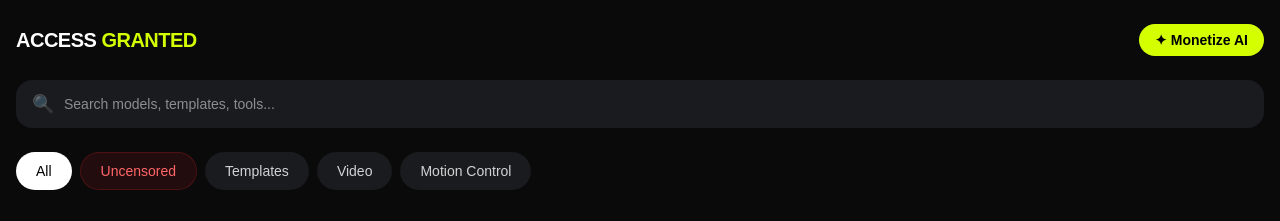
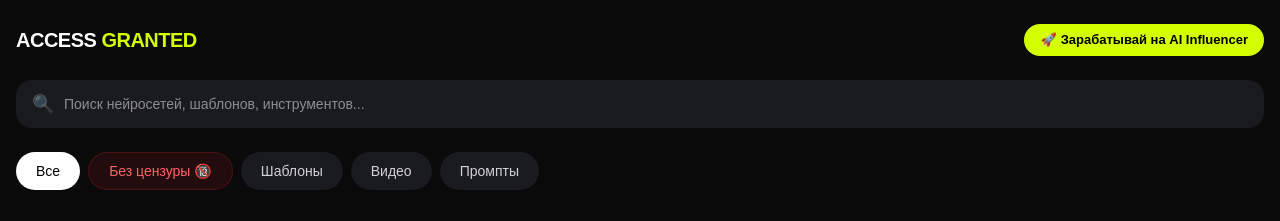
Before and after one commit to Leonardodeterrios/ai-tma, a Next.js app: page / in a window 1280 px wide. Shown: the top 221 px of the page. Built offline with nearby package versions, Linux system fonts and the light colour scheme; grey boxes are pictures that could not be loaded.

Commit message:
Update page.tsx

```diff
--- a/app/page.tsx
+++ b/app/page.tsx
@@ -3,7 +3,6 @@ import { useState } from 'react';
 import Image from 'next/image';
 import BrainTab from './components/BrainTab';
 
-// Добавили nanobanana в список движков
 type Engine = 'flux' | 'seedream' | 'seedance' | 'nanobanana';
 
 export default function Home() {
@@ -52,16 +51,22 @@ export default function Home() {
       {/* Контентная часть */}
       <div className="flex-1 overflow-y-auto pb-24">
 
-        {/* === ВКЛАДКА EXPLORE === */}
+        {/* === ВКЛАДКА EXPLORE (ГЛАВНАЯ) === */}
         {activeTab === 'explore' && (
           <div className="p-4 space-y-6">
             <div className="flex items-center justify-between pt-2">
               <div className="text-xl font-bold tracking-tight">
                 ACCESS <span className="text-[#D4FF00]">GRANTED</span>
               </div>
-              <button className="bg-[#D4FF00] text-black px-4 py-1.5 rounded-full text-sm font-bold flex items-center gap-1 hover:bg-[#bce600] transition-colors">
-                <span>✦</span> Monetize AI
-              </button>
+              {/* Ссылка на твой лендинг */}
+              <a
+                href="https://ai-creators.ru/"
+                target="_blank"
+                rel="noopener noreferrer"
+                className="bg-[#D4FF00] text-black px-4 py-1.5 rounded-full text-[13px] font-bold flex items-center gap-1 hover:bg-[#bce600] transition-colors"
+              >
+                <span>🚀</span> Зарабатывай на AI Influencer
+              </a>
             </div>
 
             <div className="relative">
@@ -70,13 +75,13 @@ export default function Home() {
               </div>
               <input
                 type="text"
-                placeholder="Search models, templates, tools..."
+                placeholder="Поиск нейросетей, шаблонов, инструментов..."
                 className="w-full bg-[#1A1B1E] border-none rounded-2xl py-3.5 pl-12 pr-4 text-sm text-white focus:outline-none focus:ring-1 focus:ring-[#D4FF00]/50"
               />
             </div>
 
             <div className="flex gap-2 overflow-x-auto no-scrollbar pb-2">
-              {['All', 'Uncensored', 'Templates', 'Video', 'Motion Control'].map((tag, i) => (
+              {['Все', 'Без цензуры 🔞', 'Шаблоны', 'Видео', 'Промпты'].map((tag, i) => (
                 <button
                   key={tag}
                   className={`px-5 py-2 rounded-full text-sm font-medium whitespace-nowrap transition-colors ${
@@ -101,25 +106,25 @@ export default function Home() {
 
               <div className="absolute bottom-0 left-0 w-full p-6 bg-gradient-to-t from-black via-black/80 to-transparent z-20">
                 <div className="flex items-center gap-2 mb-2">
-                  <span className="bg-red-500 text-white text-[10px] font-bold uppercase tracking-wider px-2 py-0.5 rounded">Seedream 4.5</span>
-                  <span className="text-[#D4FF00] text-[10px] font-bold uppercase tracking-wider border border-[#D4FF00]/30 px-2 py-0.5 rounded">Uncensored</span>
+                  <span className="bg-red-500 text-white text-[10px] font-bold uppercase tracking-wider px-2 py-0.5 rounded">Seedream 5.0</span>
+                  <span className="text-[#D4FF00] text-[10px] font-bold uppercase tracking-wider border border-[#D4FF00]/30 px-2 py-0.5 rounded">Без цензуры</span>
                 </div>
-                <h3 className="text-2xl font-bold mb-1 text-white">Create From Scratch</h3>
-                <p className="text-sm text-white/70">Build highly realistic uncensored AI models</p>
+                <h3 className="text-2xl font-bold mb-1 text-white">Создать с нуля</h3>
+                <p className="text-sm text-white/70">Генерация реалистичных фото без ограничений</p>
               </div>
             </div>
 
             <div>
               <div className="flex justify-between items-center mb-4">
-                <h3 className="text-lg font-bold">Top Engines</h3>
-                <span className="text-sm text-white/50">Explore {'>'}</span>
+                <h3 className="text-lg font-bold">Популярные нейросети</h3>
+                <span className="text-sm text-white/50">Смотреть все {'>'}</span>
               </div>
               <div className="grid grid-cols-4 gap-3">
                 {[
-                  { name: 'Flux', color: 'bg-[#1A1B1E]', label: 'Image' },
-                  { name: 'Nano Banana', color: 'bg-[#1A1B1E]', label: 'Style' },
-                  { name: 'Genjutsu', color: 'bg-[#1A1B1E]', label: 'Video' },
-                  { name: 'GPT Image', color: 'bg-[#1A1B1E]', label: 'Fast' },
+                  { name: 'Flux', color: 'bg-[#1A1B1E]', label: 'БЫСТРО' },
+                  { name: 'Nano Banana', color: 'bg-[#1A1B1E]', label: 'ФОТО' },
+                  { name: 'Seedance', color: 'bg-[#1A1B1E]', label: 'ВИДЕО' },
+                  { name: 'Seedream', color: 'bg-[#1A1B1E]', label: 'PRO ФОТО' },
                 ].map((tool) => (
                   <div key={tool.name} className="flex flex-col gap-2 cursor-pointer group">
                     <div className="aspect-square rounded-2xl bg-[#1A1B1E] border border-white/5 flex items-center justify-center p-2 group-hover:border-white/20 transition-colors relative overflow-hidden">
@@ -140,8 +145,8 @@ export default function Home() {
           <div className="h-full flex flex-col">
             <div className="p-4 border-b border-white/5 bg-[#0A0A0A] sticky top-0 z-10">
               <h2 className="text-xl font-bold flex items-center gap-2">
-                🧠 Viral Brain
-                <span className="bg-[#D4FF00]/10 text-[#D4FF00] text-[10px] uppercase px-2 py-1 rounded-full">Strategy</span>
+                🧠 Мозг Виральности
+                <span className="bg-[#D4FF00]/10 text-[#D4FF00] text-[10px] uppercase px-2 py-1 rounded-full">Стратегия</span>
               </h2>
             </div>
             <div className="flex-1 overflow-hidden">
@@ -154,9 +159,9 @@ export default function Home() {
         {activeTab === 'studio' && (
           <div className="p-4 flex flex-col h-full max-w-md mx-auto">
             <div className="flex justify-between items-center mb-4 pt-2">
-              <h2 className="text-2xl font-bold">Studio</h2>
+              <h2 className="text-2xl font-bold">Студия</h2>
               <span className="text-xs bg-red-500/20 text-red-400 border border-red-500/30 px-3 py-1 rounded-full uppercase font-bold tracking-wider">
-                Uncensored Mode
+                Режим без цензуры
               </span>
             </div>
 
@@ -170,7 +175,7 @@ export default function Home() {
                     : 'bg-[#1A1B1E] text-white/70 border-white/10 hover:border-white/30'
                 }`}
               >
-                Seedream (Photo)
+                Seedream (Фото)
               </button>
 
               <button
@@ -181,7 +186,7 @@ export default function Home() {
                     : 'bg-[#1A1B1E] text-white/70 border-white/10 hover:border-white/30'
                 }`}
               >
-                🍌 Nano Banana (Google)
+                🍌 Nano Banana
               </button>
 
               <button
@@ -192,7 +197,7 @@ export default function Home() {
                     : 'bg-[#1A1B1E] text-white/70 border-white/10 hover:border-white/30'
                 }`}
               >
-                Flux (Fast Photo)
+                Flux (Быстрое фото)
               </button>
               <button
                 onClick={() => setSelectedEngine('seedance')}
@@ -202,14 +207,14 @@ export default function Home() {
                     : 'bg-[#1A1B1E] text-white/70 border-white/10 hover:border-white/30'
                 }`}
               >
-                Seedance (Video)
+                Seedance (Видео)
               </button>
             </div>
 
             <textarea
               value={imagePrompt}
               onChange={(e) => setImagePrompt(e.target.value)}
-              placeholder={selectedEngine === 'seedance' ? "Describe your cinematic video..." : "Describe your model... (e.g. realistic cinematic portrait of a girl)"}
+              placeholder={selectedEngine === 'seedance' ? "Опишите сценарий видео..." : "Опишите внешность модели... (например: реалистичный портрет девушки, кинематографичный свет)"}
               className="w-full bg-[#1A1B1E] border border-white/10 rounded-3xl p-5 mb-4 h-32 focus:outline-none focus:border-[#D4FF00] text-white resize-none text-sm leading-relaxed"
             />
 
@@ -218,7 +223,7 @@ export default function Home() {
               disabled={isGenerating || !imagePrompt.trim()}
               className="w-full bg-[#D4FF00] hover:bg-[#bce600] disabled:bg-[#1A1B1E] disabled:text-white/30 text-black font-bold py-4 rounded-3xl mb-6 transition-all"
             >
-              {isGenerating ? `Rendering ${selectedEngine}...` : 'Generate AI Model'}
+              {isGenerating ? `Генерация в процессе...` : 'Сгенерировать модель'}
             </button>
 
             {/* Зона результата (Картинка или Видео) */}
@@ -227,14 +232,14 @@ export default function Home() {
                 <div className="flex flex-col items-center gap-4">
                   <div className="w-8 h-8 border-4 border-[#D4FF00] border-t-transparent rounded-full animate-spin"></div>
                   <div className="text-white/50 text-sm font-medium">
-                    {selectedEngine === 'seedance' ? "Rendering video (takes a few mins)..." : "Processing image..."}
+                    {selectedEngine === 'seedance' ? "Создаем видео (около 2-3 мин)..." : "Создаем шедевр..."}
                   </div>
                 </div>
               ) : generatedResult ? (
                 generatedResult.type === 'image' ? (
                   <img
                     src={generatedResult.url}
-                    alt="Generated AI Model"
+                    alt="Сгенерированная модель"
                     className="w-full h-full object-cover"
                   />
                 ) : (
@@ -252,7 +257,7 @@ export default function Home() {
                   <div className="w-16 h-16 rounded-full bg-white/5 flex items-center justify-center mb-4">
                     <span className="text-2xl">⚡️</span>
                   </div>
-                  <p className="text-sm font-medium">Ready for generation</p>
+                  <p className="text-sm font-medium">Готово к генерации</p>
                 </div>
               )}
             </div>
```
